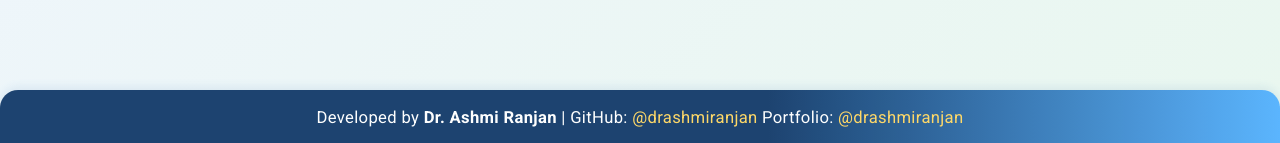
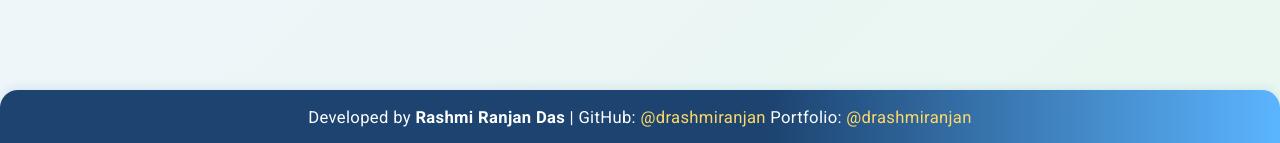
Before and after one commit to drashmiranjan/Animal-ai, a Django app: page / in a window 1280 px wide. Shown: the part 657-800 px from the top of the page. Run offline with Django 5.2, Linux system fonts and the light colour scheme.

Commit message:
Update ChatForm.html

```diff
--- a/templates/ChatForm.html
+++ b/templates/ChatForm.html
@@ -55,7 +55,7 @@
         <!-- Footer -->
         <footer>
             <div class="footer-content">
-                Developed by <strong>Dr. Ashmi Ranjan</strong> |
+                Developed by <strong>Rashmi Ranjan Das</strong> |
                 GitHub: <a href="https://github.com/drashmiranjan" target="_blank">@drashmiranjan</a>
                 Portfolio: <a href="https://drashmiranjanportfolio.netlify.app/" target="_blank">@drashmiranjan</a>
             </div>
```
